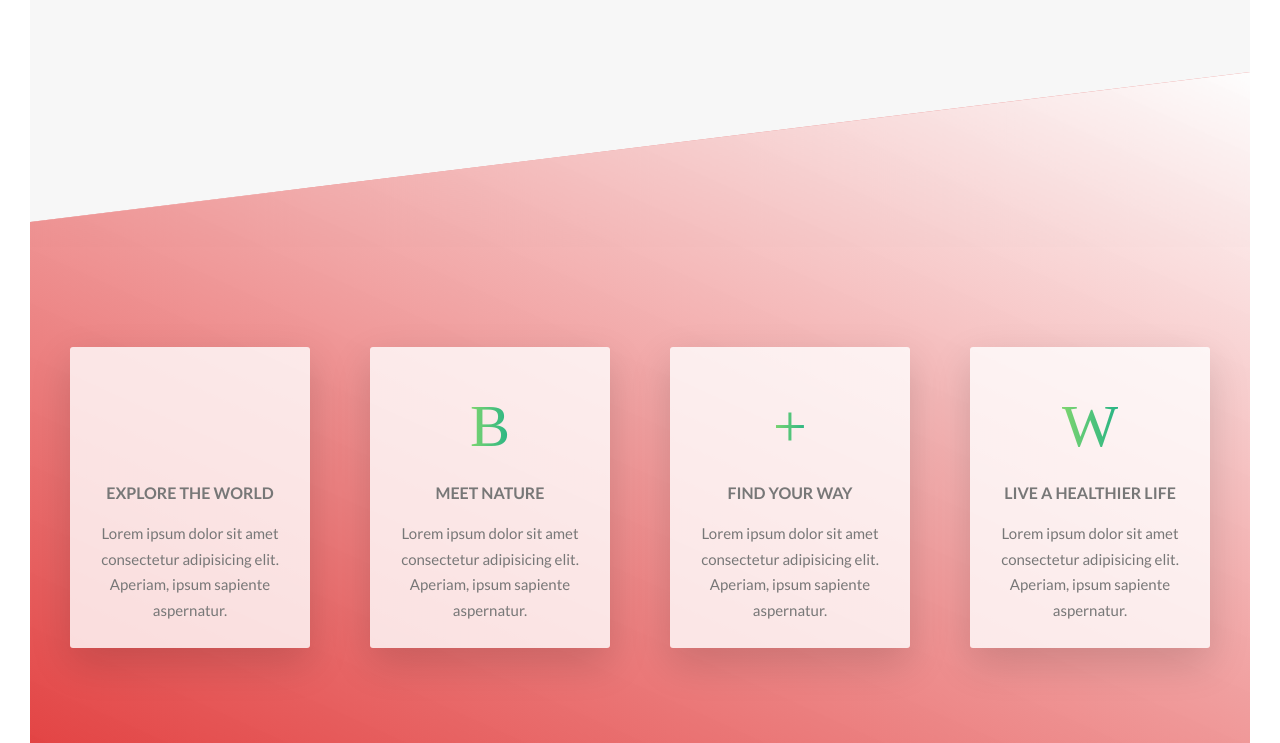
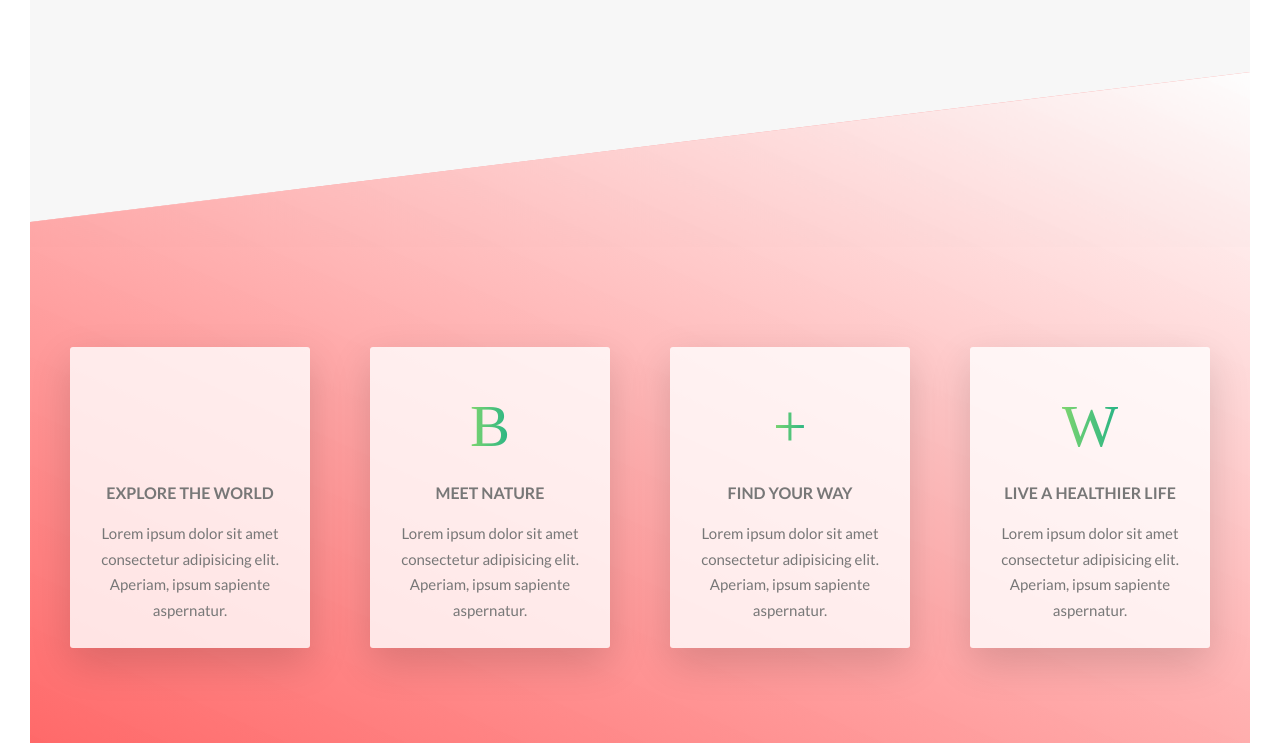
Before and after one commit to oksen15/mashroom, a website: page index.html in a window 1280 px wide. Shown: the part 1337-2080 px from the top of the page. Drawn offline with Linux system fonts and the light colour scheme; some icons are missing; a web font is replaced by a local one.

Commit message:
feature section change bg color

```diff
--- a/css/style.css
+++ b/css/style.css
@@ -2185,7 +2185,7 @@ body {
   background-image: linear-gradient(
       to left bottom,
       rgba(255, 255, 255, 0.8),
-      rgba(219, 17, 17, 0.9)
+      rgba(255, 64, 64, 0.9)
     ),
     url(../img/nat-4.jpg);
   background-size: cover;
```
